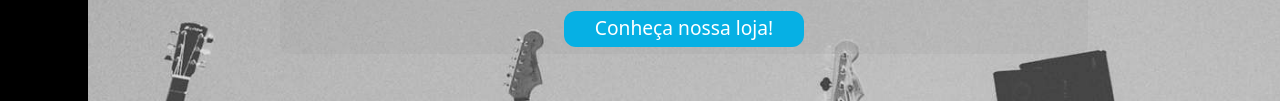
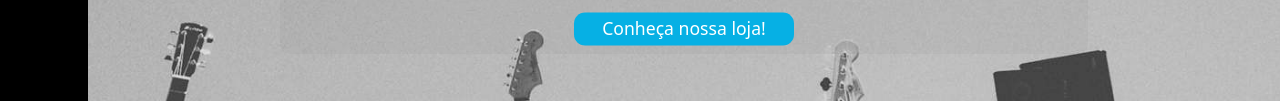
Before and after one commit to CesarAmaru/planet-muisic, a plain HTML site: page index.html in a window 1280 px wide. In both pictures the pointer is over the link "Conheça nossa loja!". Shown: the part 307-408 px from the top of the page. Drawn offline with nearby package versions, Linux system fonts and the light colour scheme.

Commit message:
hover botao index p main

```diff
--- a/styles/style.css
+++ b/styles/style.css
@@ -204,6 +204,7 @@ main .main-div{
 
 }
 .saibamais:hover{
-    transform: scale(1.2);
+    transform: scale(1.1);
+    transition: 0.3s ease
 
 }
```
